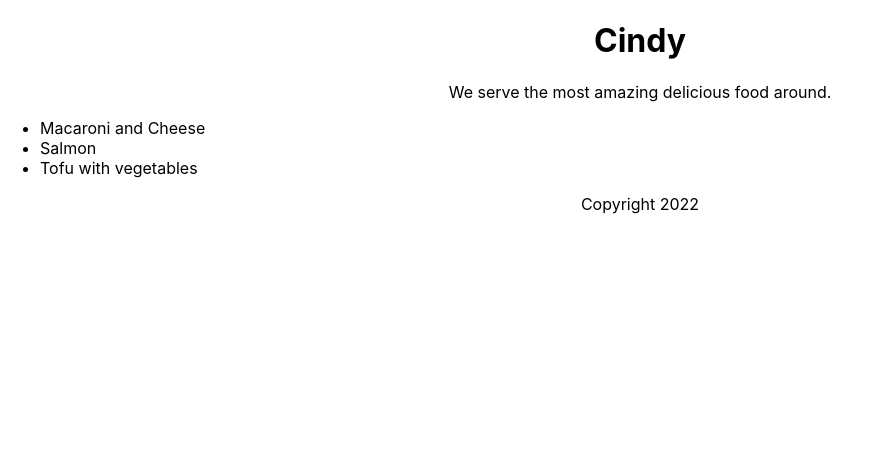
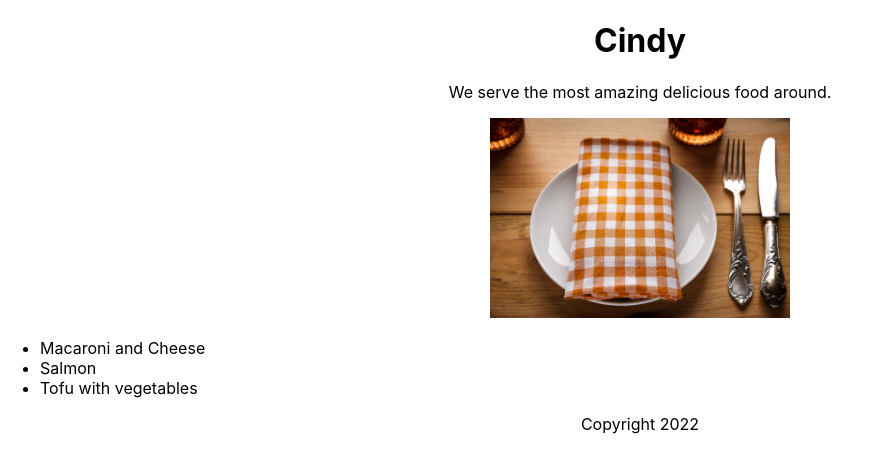
Before and after one commit to binarypsilocybin/linkedin-react, a React (Create React App) app: page / in a window 1280 px wide. Shown: the top 472 px of the page, without its empty margins (0-870 px from the left). Built offline with nearby package versions, Linux system fonts and the light colour scheme.

Commit message:
Display images with react

```diff
--- a/src/App.js
+++ b/src/App.js
@@ -1,4 +1,9 @@
+import React from "react";
 import './App.css';
+import restaurant from "./restaurant.jpg"
+
+
+
 function Header(props){
   return (
     <header>
@@ -11,6 +16,7 @@ function Main(props){
   return(
     <section>
       <p>We serve the most {props.adjective} delicious food around.</p>
+      <img src={restaurant} alt="napkin with fork and plate" height={200}/>
       <ul>
         {props.dishes.map((dish) => <li key={dish.id}>{dish.title}</li>)}
       </ul>
```
Also changed, not shown: src/restaurant.jpg (added).
